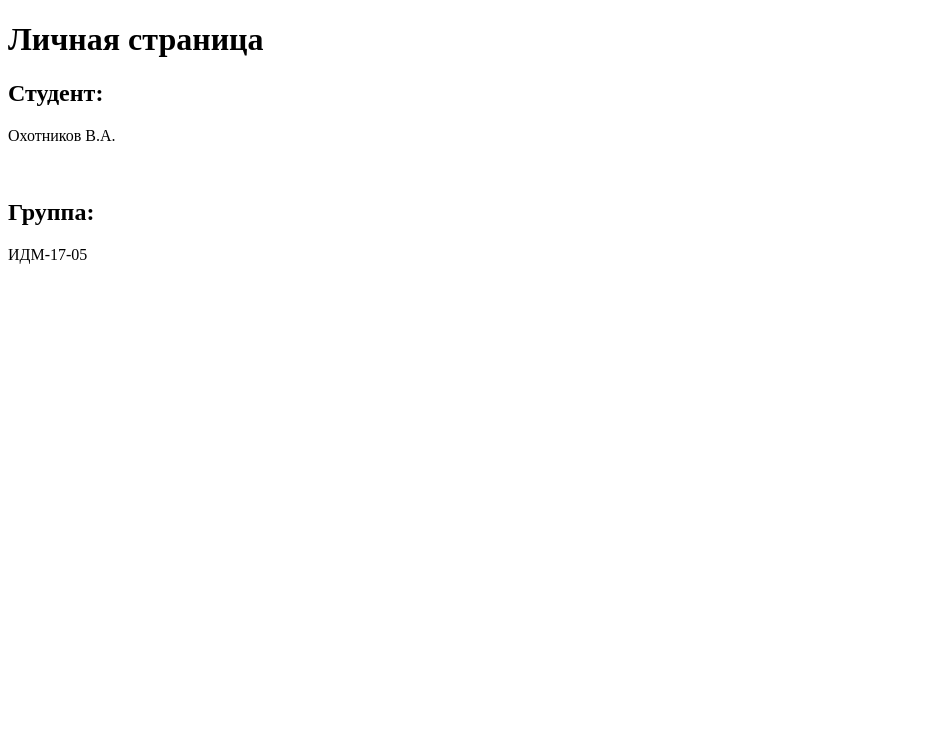
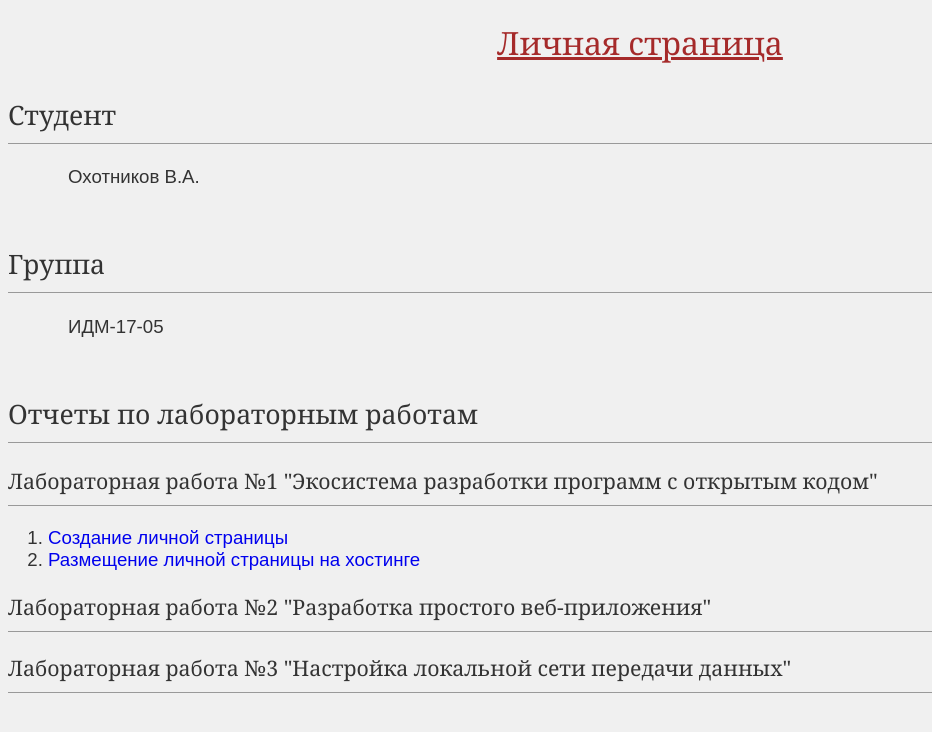
Before and after one commit to okhotnikovv/okhotnikovv.github.io, a plain HTML site: page index.html in a window 1280 px wide. Shown: the whole page, without its empty margins (0-932 px from the left). Drawn offline with Linux system fonts and the light colour scheme.

Commit message:
Add files via upload

```diff
--- a/index.html
+++ b/index.html
@@ -2,13 +2,22 @@
 <html>
 <head>
 <TITLE>Личная страница Охотников В.А.</TITLE>
-
+<meta charset="utf-8">
+<link rel="stylesheet" href="style.css">
 </head>
 <body>
 <H1>Личная страница</H1>
-<H2>Студент:</H2>
+<H2>Студент</H2>
 <p> Охотников В.А. </p><br>
-<H2>Группа:</H2>
+<H2>Группа</H2>
 <p> ИДМ-17-05</p><br>
+<H2> Отчеты по лабораторным работам</H2>
+<H3> Лабораторная работа №1 "Экосистема разработки программ с открытым кодом"</H3>
+<ol>
+<li> <a href="https://github.com/stankin/inet-2017/tree/master/idm-17-05/okhotnikov"> Создание личной страницы</a></li>
+<li> <a href="https://okhotnikovv.github.io/"> Размещение личной страницы на хостинге</a></li>
+</ol>
+<H3> Лабораторная работа №2 "Разработка простого веб-приложения"</H3>
+<H3> Лабораторная работа №3 "Настройка локальной сети передачи данных"</H3>
 </body>
 </html>
--- /dev/null
+++ b/style.css
@@ -0,0 +1,46 @@
+body {
+  font-family: Arial, Verdana,  sans-serif;
+  background-color: #f0f0f0;
+  color: #333;
+}
+h1 {
+  color: #a52a2a;
+  font-size: 24pt;
+  font-family: Georgia, Times, serif;
+  font-weight: normal;
+  text-decoration: underline;
+  padding-bottom: 10px;
+  text-align: center
+  }
+  h2 {
+  color: #333;
+  font-size: 20pt;
+  font-family: Georgia, Times, serif;
+  font-weight: normal;
+  border-bottom: 1px solid #999;
+  padding-bottom: 10px;
+
+  }
+  h3 {
+  color: #333;
+  font-size: 16pt;
+  font-family: Georgia, Times, serif;
+  font-weight: normal;
+  border-bottom: 1px solid #999;
+  padding-bottom: 10px;
+
+  }
+p {
+  text-align: justify;
+  font-size: 14pt;
+  margin-left: 60px;
+  margin-right: 10px;
+  }
+a {
+  text-decoration: none;
+  }
+li {
+  text-align: justify;
+  font-size: 14pt;
+
+   }
```
